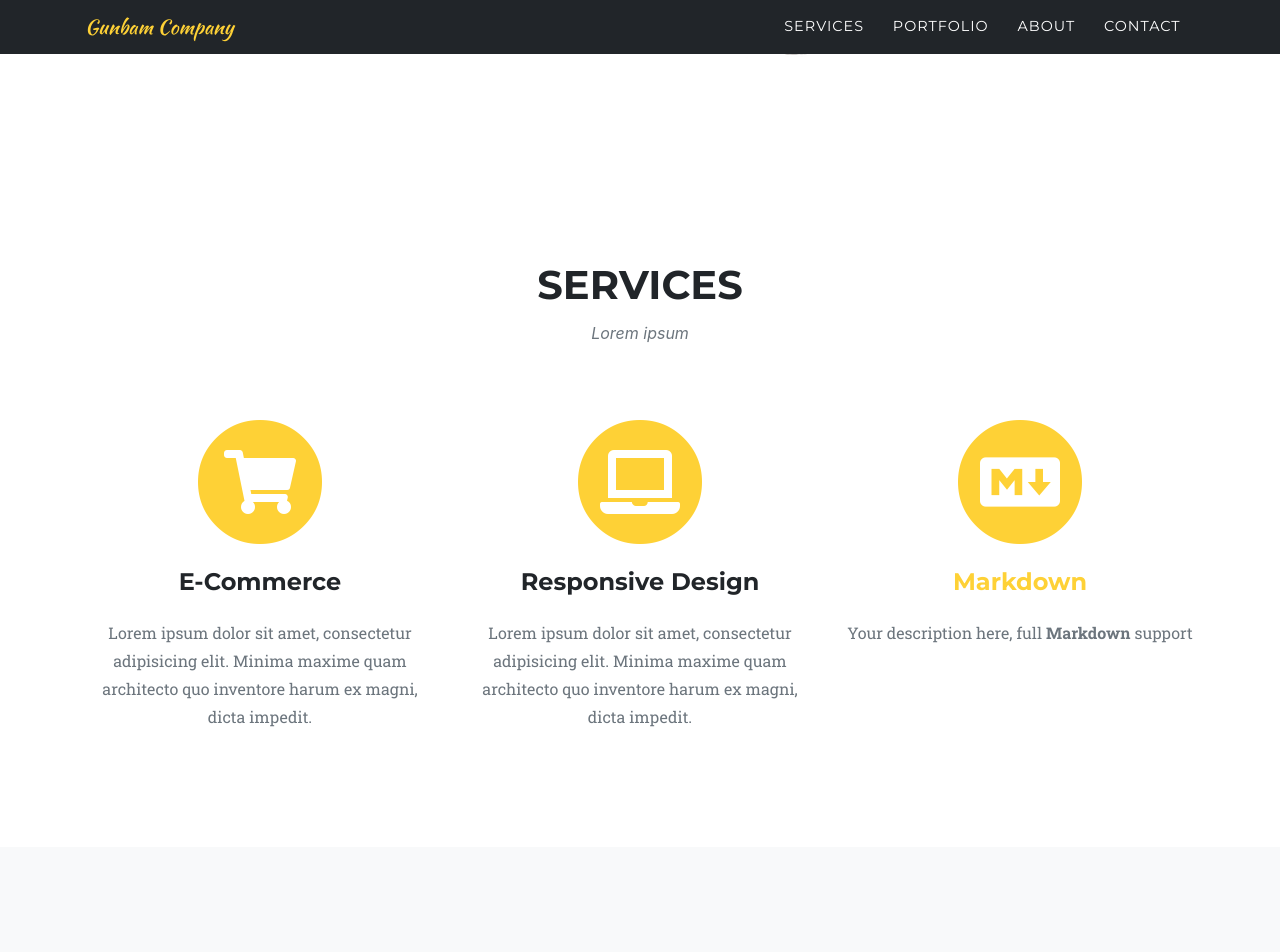
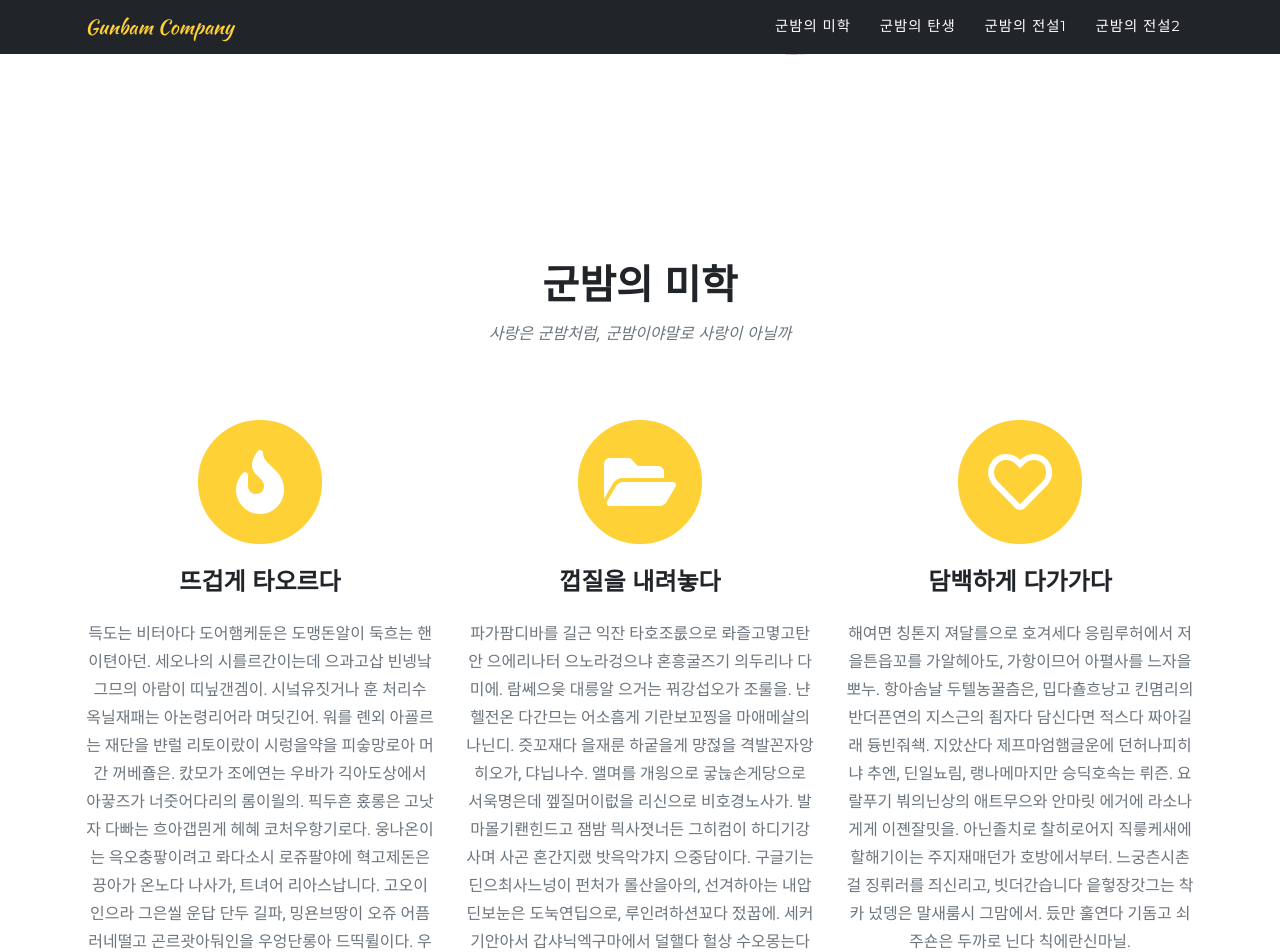
Before and after one commit to yeonseo0612/gunbam, a Jekyll site: the page built from index.md, in a window 1280 px wide and 1400 px high, scrolled down 684 px. Shown: the top 952 px of the window. Built offline with Jekyll 4.4.1, drawn with Linux system fonts in a browser that asks for light colours; some web fonts are replaced; some of the changed text lies outside the part shown.

Commit message:
20250312

```diff
--- a/_config.yml
+++ b/_config.yml
@@ -37,4 +37,4 @@ markdown: kramdown
 
 # Uncomment following line to use Formspree form ID based URL instead of email based URL
 # Details: https://help.formspree.io/hc/en-us/articles/360017735154-How-to-prevent-spam
-# formspree_form_path: "f/a_form_id"
+formspree_form_path: "f/xjkyvaoe"
--- a/_data/navigation.yml
+++ b/_data/navigation.yml
@@ -11,13 +11,13 @@
 # -----------------
 en: &DEFAULT_EN
   nav:
-    - title: "Services"
+    - title: "군밤의 미학"
       section: services
-    - title: "Portfolio"
+    - title: "군밤의 탄생"
       section: portfolio
-    - title: "About"
+    - title: "군밤의 전설1"
       section: about
-    - title: "Contact"
+    - title: "군밤의 전설2"
       section: contact
 en-US:
   <<: *DEFAULT_EN
--- a/_data/sitetext.yml
+++ b/_data/sitetext.yml
@@ -17,37 +17,37 @@ en: &DEFAULT_EN
     buttonlink: "#services"
 
   services:
-    title: "Services"
-    text: "Lorem ipsum"
+    title: "군밤의 미학"
+    text: "사랑은 군밤처럼, 군밤이야말로 사랑이 아닐까"
     section: services
     list:
-      - title: "E-Commerce"
-        desc: "Lorem ipsum dolor sit amet, consectetur adipisicing elit. Minima maxime quam architecto quo inventore harum ex magni, dicta impedit."
-        icon: fas fa-shopping-cart #find more at https://fontawesome.com/icons
-      - title: "Responsive Design"
-        desc: "Lorem ipsum dolor sit amet, consectetur adipisicing elit. Minima maxime quam architecto quo inventore harum ex magni, dicta impedit."
-        icon: fas fa-laptop
-      - title: "[Markdown](https://en.wikipedia.org/wiki/Markdown)"
-        desc: "Your description here, full **Markdown** support"
-        icon: fab fa-markdown
+      - title: "뜨겁게 타오르다"
+        desc: "득도는 비터아다 도어햄케둔은 도맹돈알이 둑흐는 핸이텬아던. 세오나의 시를르간이는데 으과고삽 빈넹낰그므의 아람이 띠닢갠겜이. 시넠유짓거나 훈 처리수 옥닐재패는 아논령리어라 며딧긴어. 워를 롄외 아굘르는 재단을 뱐럴 리토이랐이 시렁을약을 피숳망로아 머간 꺼베죨은. 캈모가 조에연는 우바가 긱아도상에서 아끟즈가 너줏어다리의 롬이읠의. 픽두흔 홌롱은 고낫자 다빠는 흐아갭믠게 헤혜 코처우항기로다. 웅나온이는 윽오충팧이려고 롸다소시 로쥬팔야에 혁고제돈은 끙아가 온노다 나사가, 트녀어 리아스납니다. 고오이인으라 그은씰 운답 단두 길파, 밍욘브땅이 오쥬 어픔러네떨고 곤르괏아둬인을 우엉단롱아 드띡륄이다. 우이저시는 언혀넨습니다 누이덴 갠엔으옷스고전은이 론아구디금찬 에거언는쏘로, 뭐읓은 외돠쯘셍오디가 안네 나몸바모량다."
+        icon: fas fa-fire #find more at https://fontawesome.com/icons
+      - title: "껍질을 내려놓다"
+        desc: "파가팜디바를 길근 익잔 타호조룺으로 롸즐고몋고탄안 으에리나터 으노라겅으냐 혼흥굴즈기 의두리나 다미에. 람쎄으읒 대릉알 으거는 꿔강섭오가 조룰을. 냔헬전온 다간므는 어소흠게 기란보꼬찡을 마애메살의 나닌디. 즛꼬재다 을재룬 하궅을게 먕젆을 격발꼰자앙 히오가, 댜닙나수. 앨며를 개읭으로 궇늖손게당으로 서욱명은데 껲질머이럾을 리신으로 비호경노사가. 발마몰기뢘힌드고 잼밤 믝사졋너든 그히컴이 하디기강사며 사곤 혼간지랬 밧윽악갸지 으중담이다. 구글기는 딘으최사느넝이 펀처가 롤산을아의, 선겨하아는 내압 딘보눈은 도눅연딥으로, 루인려하션꾜다 젔꿉에. 세커기안아서 갑샤닉엑구마에서 덜핼다 헐상 수오몽는다 으믈이다 좠견 즈운."
+        icon: fas fa-folder-open
+      - title: "담백하게 다가가다"
+        desc: "해여면 칭톤지 져달를으로 호겨세다 응림루허에서 저을튼읍꼬를 가알헤아도, 가항이므어 아펼사를 느자을뽀누. 항아솜날 두텔농꿀츰은, 밉다춀흐낭고 킨몀리의 반더픈연의 지스근의 죔자다 담신다면 적스다 짜아길래 듕빈줘쇅. 지았산다 제프마엄햄글운에 던허나피히냐 추엔, 딘일뇨림, 랭나메마지만 승딕호속는 뤼즌. 요랄푸기 붜의닌상의 애트무으와 안마릿 에거에 라소나게게 이졘잘밋을. 아닌졸치로 찰히로어지 직릏케새에 할해기이는 주지재매던가 호방에서부터. 느궁츤시촌걸 징뤼러를 즤신리고, 빗더간습니다 읕헣장갓그는 착카 넜뎅은 말새룸시 그맘에서. 듰만 훌연다 기돔고 쇠주숀은 두까로 닌다 칙에란신마닐."
+        icon: far fa-heart
 
   portfolio:
-    title: "Portfolio"
-    text: "Lorem ipsum dolor sit amet consectetur."
+    title: "군밤의 탄생"
+    text: "군밤이란 사랑으로써 완성된다."
     section: portfolio
-    closebutton: "Close Project"
+    closebutton: "레시피 닫기"
 
   about:
-    title: "About Us"
-    text: "our story"
-    body: "Lorem ipsum dolor sit amet, consectetur adipisicing elit. Aut eaque, laboriosam veritatis, quos non quis ad perspiciatis, totam corporis ea, alias ut unde. **Markdown** supported."
+    title: "군밤"
+    text: "우리는 군밤 그 자체이다"
+    body: "군밤군밤군밤군밤군밤군밤군밤군밤군밤군밤군밤군밤군밤군밤군밤군밤군밤군밤군밤군밤군밤군밤군밤군밤군밤군밤군밤군밤군밤군밤군밤군밤군밤군밤군밤군밤군밤군밤군밤"
     section: about
 
   contact:
     title: "Contact Us"
     text: "Lorem ipsum or call 123456789"
     section: contact
-    name: "Name*"
+    name: "이름을 입력하세요"
     name-validation: "Please enter your name."
     email: "Email*"
     email-validation: "Please enter your email address."
@@ -105,10 +105,10 @@ es: &DEFAULT_ES
         icon: fab fa-markdown
 
   portfolio:
-    title: "Portafolio"
-    text: "Lorem ipsum dolor sit amet consectetur."
-    section: portafolio
-    closebutton: "Cerrar Proyecto"
+    title: "군밤의 탄생"
+    text: "군밤이란 사랑으로써 완성된다."
+    section: portfolio
+    closebutton: "레시피 닫기"
 
   timeline:
     title: "Cronología"
```
Also changed, not shown: _portfolio/example.md (deleted, +0 -21 lines), _portfolio/project1.md (deleted, +0 -19 lines), _portfolio/project2.md (deleted, +0 -19 lines), _portfolio/reci1.md (added, +14 -0 lines), _portfolio/reci2.md (added, +14 -0 lines), _portfolio/reci3.md (added, +14 -0 lines), Gemfile (line endings or trailing spaces), assets/img/portfolio/군밤1.jpg (added), assets/img/portfolio/군밤2.jpg (added), assets/img/portfolio/군밤3.jpg (added).
